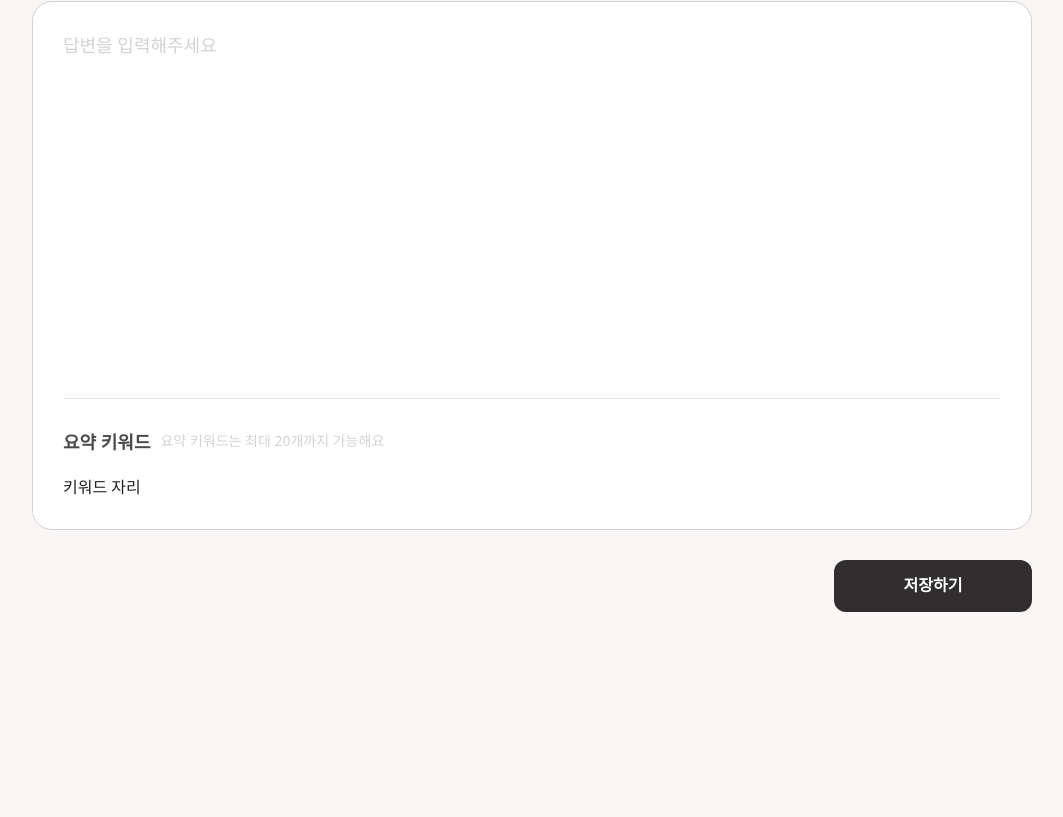
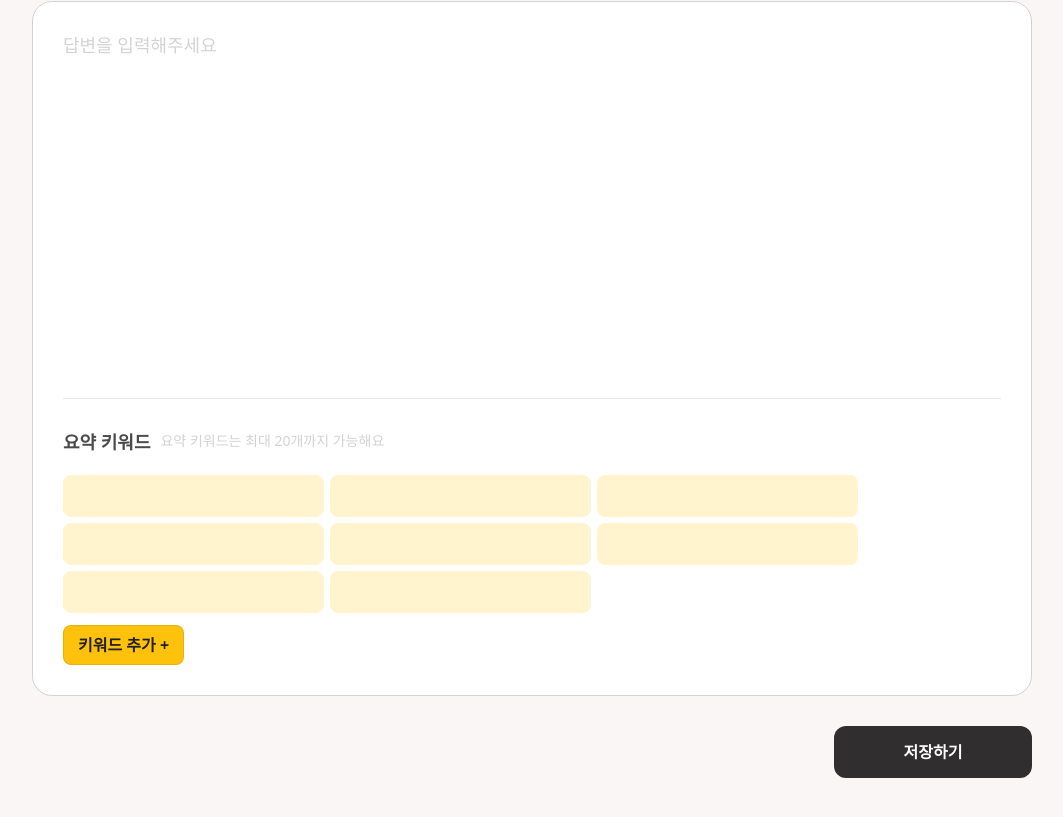
Before and after one commit to Nexters/Spurt, a Next.js app: page /post in a window 1280 px wide. Shown: the part 369-1186 px from the top of the page, without its empty margins (108-1171 px from the left). Before the commit the page ends 1131 px from the top, so only its background shows below. Built offline with nearby package versions, Linux system fonts and the light colour scheme.

Commit message:
키워드 input box

```diff
--- /dev/null
+++ b/components/pc/Keywords/Buttons/Keyword.tsx
@@ -0,0 +1,33 @@
+import { useState, ChangeEvent } from "react";
+
+const SumKeyWord = ({ ...props }) => {
+  const [focus, setFocus] = useState(true);
+  const [inputValue, setInputValue] = useState("");
+
+  const handleInputChange = (e: ChangeEvent<HTMLInputElement>) => {
+    setInputValue(e.target.value);
+  };
+  return (
+    <div>
+      {focus ? (
+        <input
+          className="bg-main-100 border border-main-100 rounded-lg py-2 px-[14px] w-auto focus:bg-white focus:border-main400 fucus:border focus:outline-none"
+          onChange={handleInputChange}
+          onKeyDown={(e) => {
+            if (e.key === "Enter") {
+              e.preventDefault();
+              setFocus(false);
+            }
+          }}
+        ></input>
+      ) : (
+        <div className="flex items-center text-body6 text-gray-600 bg-main-100 border border-main-100 rounded-lg py-2 px-[14px] h-[38px] min-w-[42px] w-auto">
+          {inputValue}
+          <button className="text-main-400 ml-[6px]">X</button>
+        </div>
+      )}
+    </div>
+  );
+};
+
+export default SumKeyWord;
--- a/components/pc/Keywords/Buttons/addKeyword.tsx
+++ b/components/pc/Keywords/Buttons/addKeyword.tsx
@@ -1,5 +1,10 @@
-const AddKeyWord = () => {
-  return <></>;
+const AddKeyWordBtn = ({ ...props }) => {
+  return (
+    <button
+      className="bg-main-400 text-body5 py-2 px-[14px] rounded-lg border border-gray_line"
+      {...props}
+    ></button>
+  );
 };
 
-export default AddKeyWord;
+export default AddKeyWordBtn;
--- a/pages/post.tsx
+++ b/pages/post.tsx
@@ -1,3 +1,5 @@
+import SumKeyWord from "@/components/pc/Keywords/Buttons/Keyword";
+import AddKeyWordBtn from "@/components/pc/Keywords/Buttons/addKeyword";
 import ButtonS from "@/components/pc/Keywords/Buttons/button-s";
 import ButtonXs from "@/components/pc/Keywords/Buttons/button-xs";
 
@@ -40,7 +42,19 @@ const Post = () => {
             요약 키워드는 최대 20개까지 가능해요
           </p>
         </div>
-        <div>키워드 자리</div>
+        <div className="flex mb-[12px] gap-[6px] flex-wrap">
+          <SumKeyWord></SumKeyWord>
+          <SumKeyWord></SumKeyWord>
+          <SumKeyWord></SumKeyWord>
+          <SumKeyWord></SumKeyWord>
+          <SumKeyWord></SumKeyWord>
+          <SumKeyWord></SumKeyWord>
+          <SumKeyWord></SumKeyWord>
+          <SumKeyWord></SumKeyWord>
+        </div>
+        <div>
+          <AddKeyWordBtn> 키워드 추가 + </AddKeyWordBtn>
+        </div>
       </div>
       <div className="flex justify-end mt-[30px] mb-[150px]">
         <ButtonS>저장하기</ButtonS>
```
